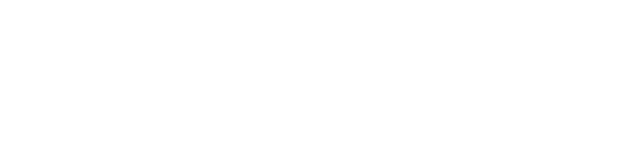
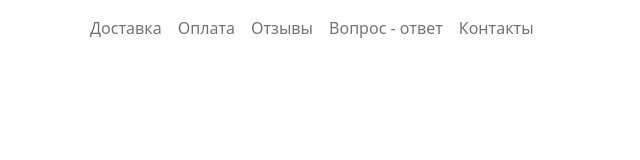
Before and after one commit to shakhzodbekbobobekov/chair-purchase-site-, a plain HTML site: page index.html in a window 1280 px wide. Shown: the whole page, without its empty margins (0-640 px from the left). Drawn offline with nearby package versions, Linux system fonts and the light colour scheme.

Commit message:
top_menu ready html

```diff
--- a/index.html
+++ b/index.html
@@ -11,6 +11,34 @@
 </head>
 <body>
 
+    <section id="top_menu">
+        <nav class="navbar navbar-expand-lg navbar-light">
+            <div class="container">
+              <button class="navbar-toggler" type="button" data-bs-toggle="collapse" data-bs-target="#navbarSupportedContent" aria-controls="navbarSupportedContent" aria-expanded="false" aria-label="Toggle navigation">
+                <span class="navbar-toggler-icon"></span>
+              </button>
+              <div class="collapse navbar-collapse" id="navbarSupportedContent">
+                <ul class="navbar-nav">
+                  <li class="nav-item">
+                    <a class="nav-link" href="#">Доставка</a>
+                  </li>
+                  <li class="nav-item">
+                    <a class="nav-link" href="#">Оплата</a>
+                  </li>
+                  <li class="nav-item">
+                    <a class="nav-link" href="#">Отзывы</a>
+                  </li>
+                  <li class="nav-item">
+                    <a class="nav-link" href="#">Вопрос - ответ</a>
+                  </li>
+                  <li class="nav-item">
+                    <a class="nav-link" href="#">Контакты</a>
+                  </li>
+                </ul>
+              </div>
+            </div>
+          </nav>
+    </section>
 
 
 
```
